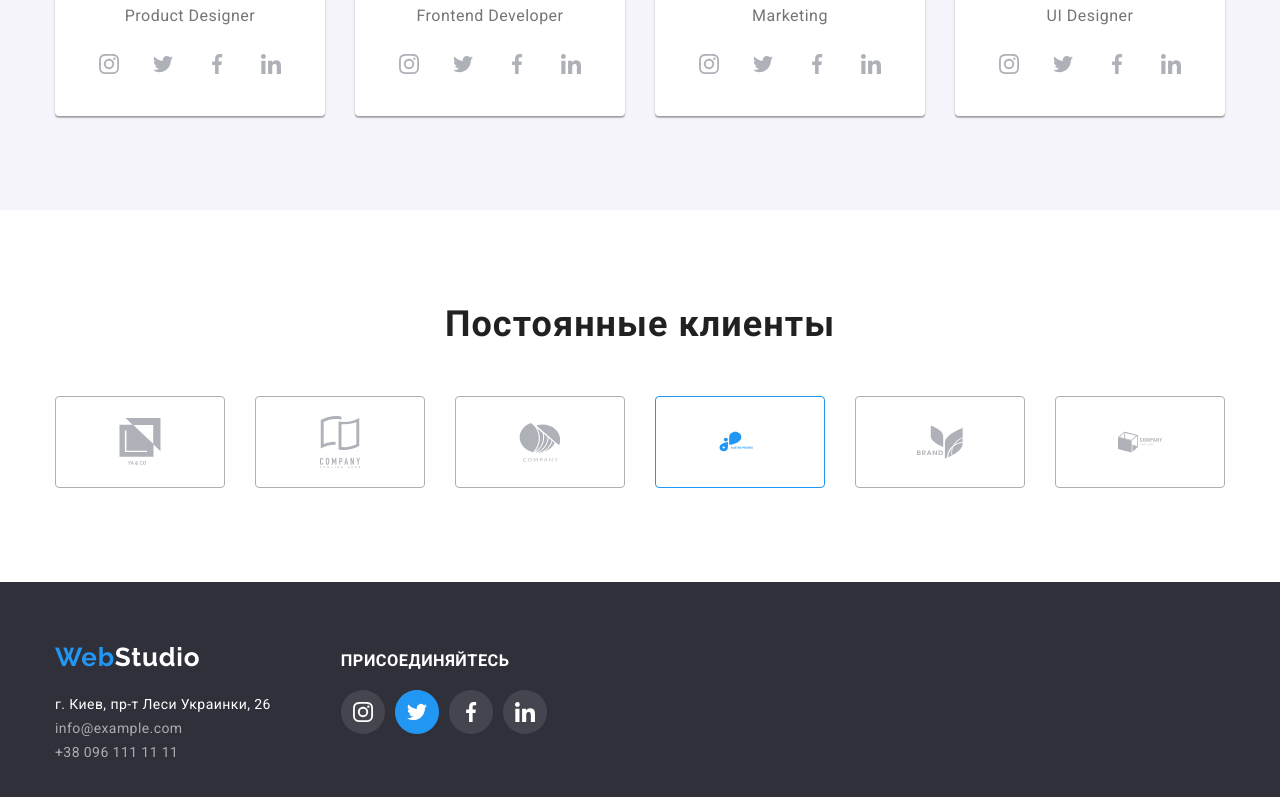
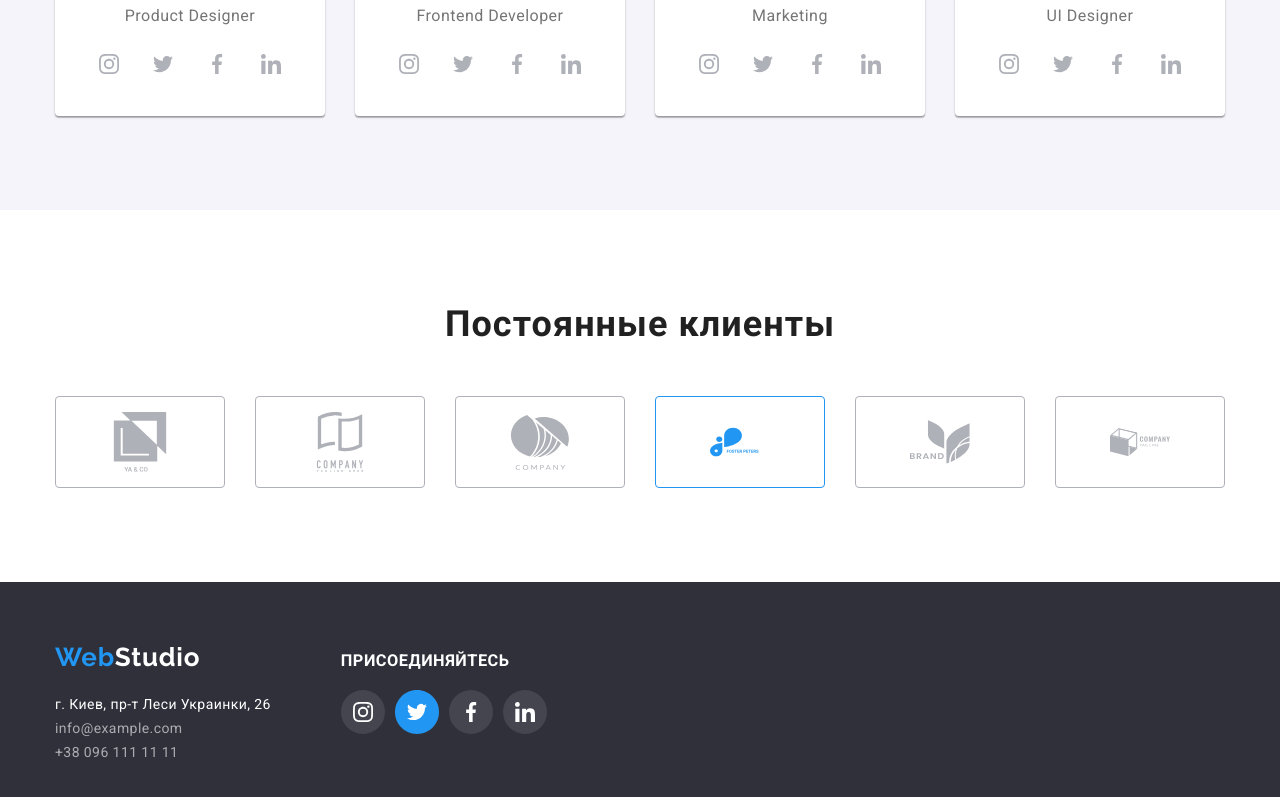
Before and after one commit to Dinara83/goit-markup-hw-04, a plain HTML site: page index.html in a window 1280 px wide. Shown: the part 2095-2892 px from the top of the page. Drawn offline with nearby package versions, Linux system fonts and the light colour scheme.

Commit message:
icons, испр

```diff
--- a/css/styles.css
+++ b/css/styles.css
@@ -485,6 +485,10 @@ body {
     fill: var(--accent-color);
 }
 
+.client-logo {
+    margin: 32px 16px;
+}
+
 .clients-link-four:hover,
 .clients-link-four:focus {
     fill: var(--accent-color);
--- a/index.html
+++ b/index.html
@@ -311,42 +311,42 @@
                 <ul class="clients-list">
                     <li class="clients-list-item">
                         <a class="clients-link">
-                            <svg class="client-logo" widht="41" height="47">
+                            <svg class="client-logo" widht="106" height="60">
                                 <use href="./images/icon/symbol-defs.svg#client-1"></use>
                             </svg>
                         </a>
                     </li>
                     <li class="clients-list-item">
                         <a class="clients-link">
-                            <svg class="client-logo" widht="40" height="52">
+                            <svg class="client-logo" widht="106" height="60">
                                 <use href="./images/icon/symbol-defs.svg#client-2"></use>
                             </svg>
                         </a>
                     </li>
                     <li class="clients-list-item">
                         <a class="clients-link">
-                            <svg class="client-logo" widht="44" height="42">
+                            <svg class="client-logo" widht="106" height="60">
                                 <use href="./images/icon/symbol-defs.svg#client-3"></use>
                             </svg>
                         </a>
                     </li>
                     <li class="clients-list-item">
                         <a class="clients-link-four">
-                            <svg class="client-logo" widht="85" height="41">
+                            <svg class="client-logo" widht="106" height="60">
                                 <use href="./images/icon/symbol-defs.svg#client-4"></use>
                             </svg>
                         </a>
                     </li>
                     <li class="clients-list-item">
                         <a class="clients-link">
-                            <svg class="client-logo" widht="63" height="46">
+                            <svg class="client-logo" widht="106" height="60">
                                 <use href="./images/icon/symbol-defs.svg#client-5"></use>
                             </svg>
                         </a>
                     </li>
                     <li class="clients-list-item">
                         <a class="clients-link">
-                            <svg class="client-logo" widht="94" height="44">
+                            <svg class="client-logo" widht="106" height="60">
                                 <use href="./images/icon/symbol-defs.svg#client-6"></use>
                             </svg>
                         </a>
@@ -356,7 +356,7 @@
         </section>
     </main>
     <!-- Адрес -->
-    <footer class="under">
+    <footer class=" under">
         <div class="container under-address-social">
             <div>
                 <address class="under-address">
```
